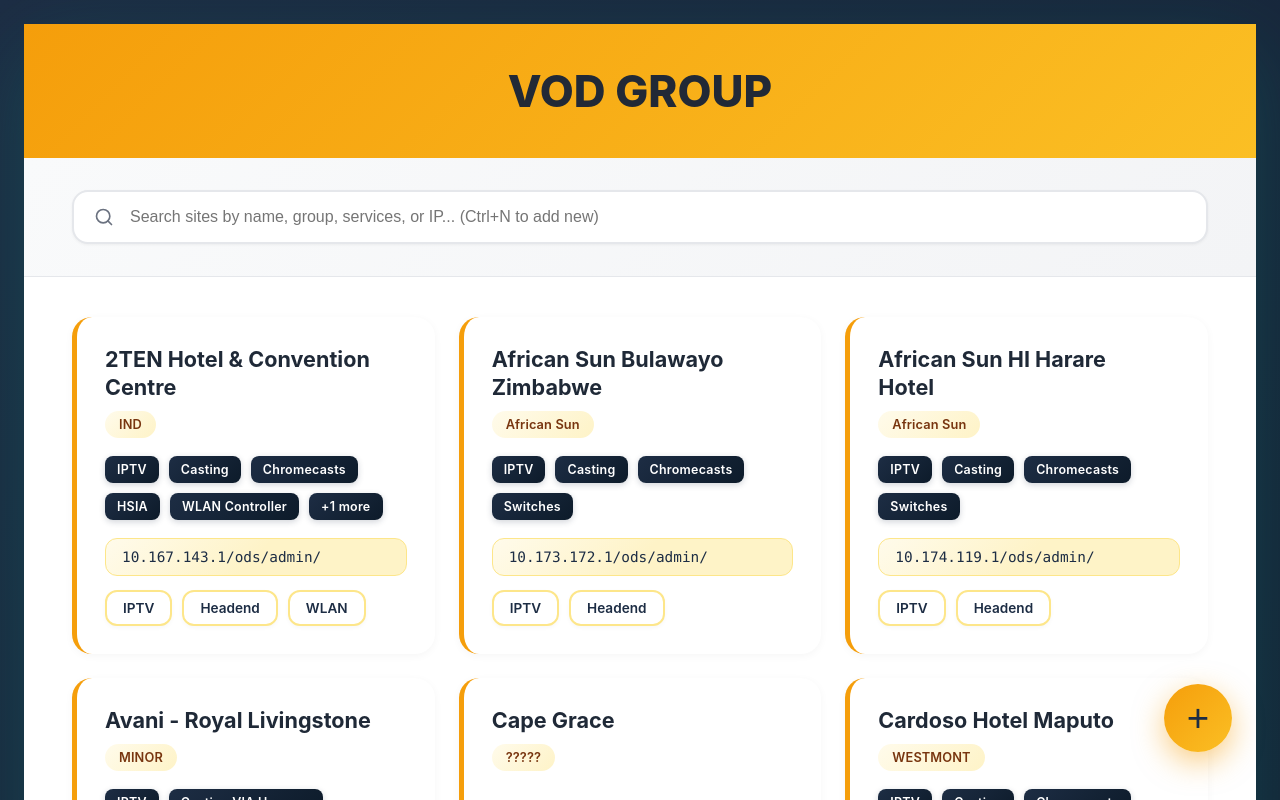
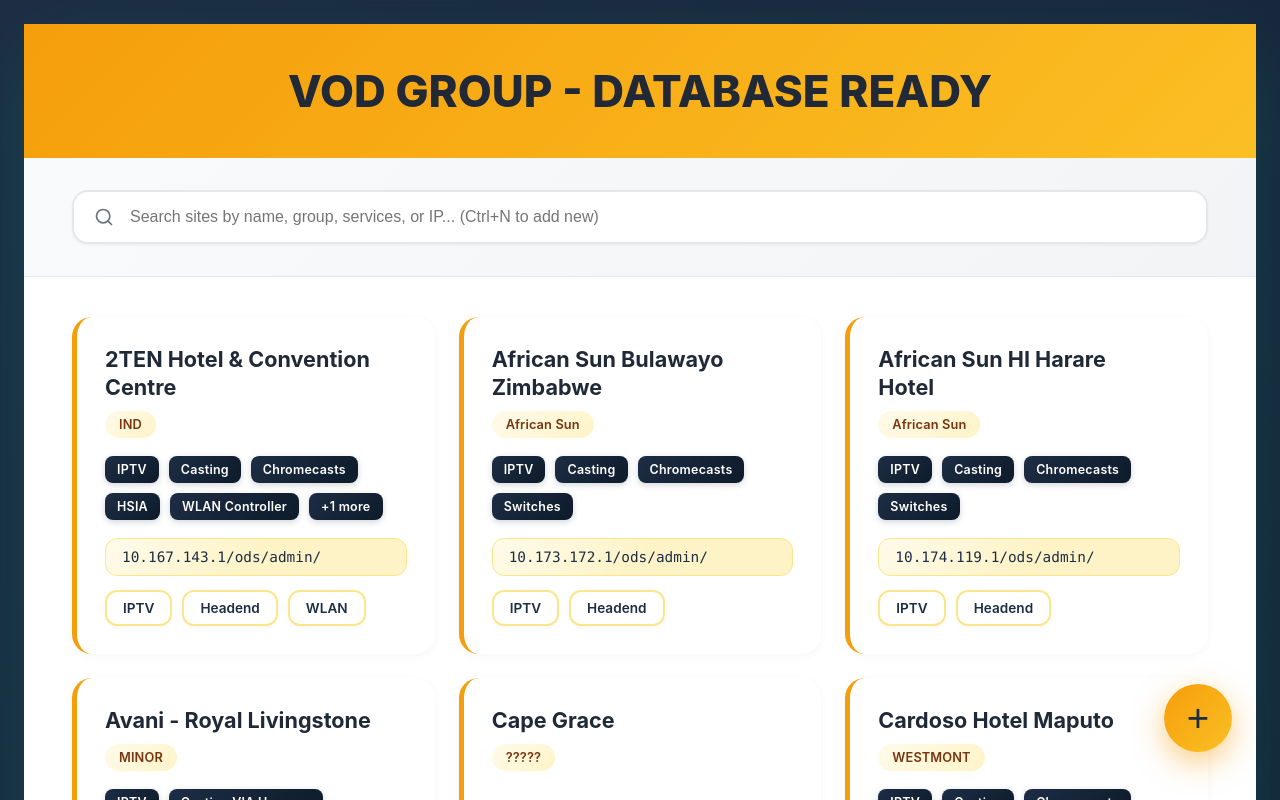
Before and after one commit to Kays10/vodsites, a React (Vite) app: page / in a window 1280 px wide. Shown: the top 800 px of the page. Built offline with nearby package versions, Linux system fonts and the light colour scheme; no server answers.

Commit message:
Make obvious changes to confirm deployment

```diff
--- a/index.html
+++ b/index.html
@@ -2,9 +2,9 @@
 <html lang="en">
   <head>
     <meta charset="UTF-8" />
-    <link rel="icon" type="image/svg+xml" href="/favicon.svg" />
+    <link rel="icon" type="image/svg+xml" href="/favicon.svg?v=2" />
     <meta name="viewport" content="width=device-width, initial-scale=1.0" />
-    <title>VOD Sites Manager</title>
+    <title>VOD Sites Manager - Working!</title>
   </head>
   <body>
     <div id="root"></div>
--- a/src/App.tsx
+++ b/src/App.tsx
@@ -272,7 +272,7 @@
     <div className="container">
       <div className="header">
         <div className="header-content">
-          <h1>VOD GROUP</h1>
+          <h1>VOD GROUP - DATABASE READY</h1>
         </div>
       </div>
 
```
